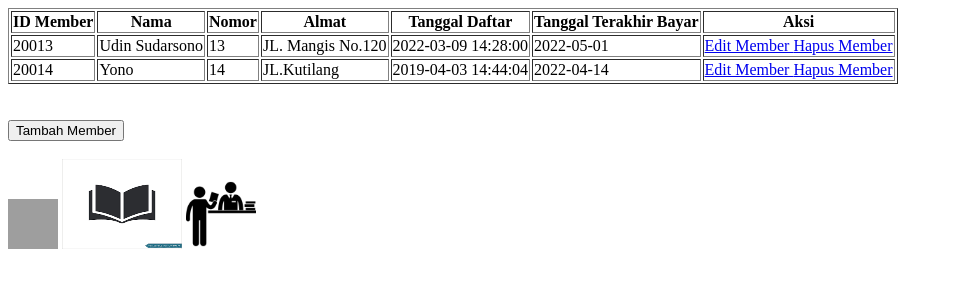
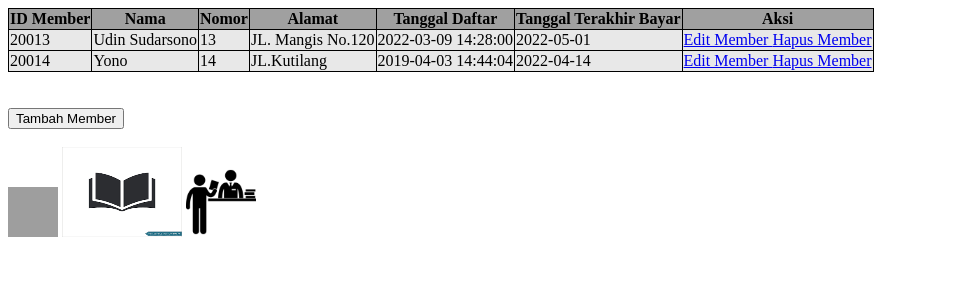
Before and after one commit to Chatra11/praktikumweb2, a PHP site: page /Member.php in a window 1280 px wide. Shown: the top 300 px of the page, without its empty margins (0-953 px from the left). Run offline with PHP 8.4, Linux system fonts and the light colour scheme; data comes from the database, SQL or seed files in the repository; grey boxes are pictures that could not be loaded.

Commit message:
Edit Style

```diff
--- a/PRAK501/Member.php
+++ b/PRAK501/Member.php
@@ -7,6 +7,20 @@ if (isset($_GET['id_member'])){
 <!DOCTYPE html>
 <html lang="en">
 <head>
+    <style>
+        table{
+            border-collapse: collapse;
+        }
+        tr{
+            border: black;
+        }
+        th{
+            background-color: #a0a0a0;
+        }
+        td{
+            background-color: #E8E8E8;
+        }
+    </style>
     <title>Member Perpus</title>
 </head>
 <body>
@@ -16,7 +30,7 @@ if (isset($_GET['id_member'])){
                 <th>ID Member</th>
                 <th>Nama</th>
                 <th>Nomor</th>
-                <th>Almat</th>
+                <th>Alamat</th>
                 <th>Tanggal Daftar</th>
                 <th>Tanggal Terakhir Bayar</th>
                 <th>Aksi</th>
--- a/PRAK501/formmember.php
+++ b/PRAK501/formmember.php
@@ -36,7 +36,6 @@ if (isset($_GET['id_member'])) {
                 <td><input type="date" name="bayar" <?php echo (isset($_GET['id_member'])) ?  "value = " . $result[0]["tgl_terakhir_bayar"] . "" : "value = '' "; ?> required> <br></td>
             </tr>
             <tr>
-                <td></td>
                 <td>
                     <?php
                     if (isset($_GET['id_member'])) {
@@ -59,5 +58,4 @@ if (isset($_GET['id_member'])) {
     }
     ?>
 </body>
-
 </html>
--- a/PRAK501/formpeminjaman.php
+++ b/PRAK501/formpeminjaman.php
@@ -23,7 +23,6 @@ if (isset($_GET['id_peminjaman'])) {
                 <td><input type="date" name="kembali" <?php echo (isset($_GET['id_peminjaman'])) ?  "value = " . $result[0]["tgl_kembali"] . "" : "value = '' "; ?> required> <br></td>
             </tr>
             <tr>
-                <td></td>
                 <td>
                     <?php
                     if (isset($_GET['id_peminjaman'])) {
```
Also changed, not shown: PRAK501/Buku.php (+14 -0 lines), PRAK501/Peminjaman.php (+14 -0 lines), PRAK501/formbuku.php (+7 -28 lines).
